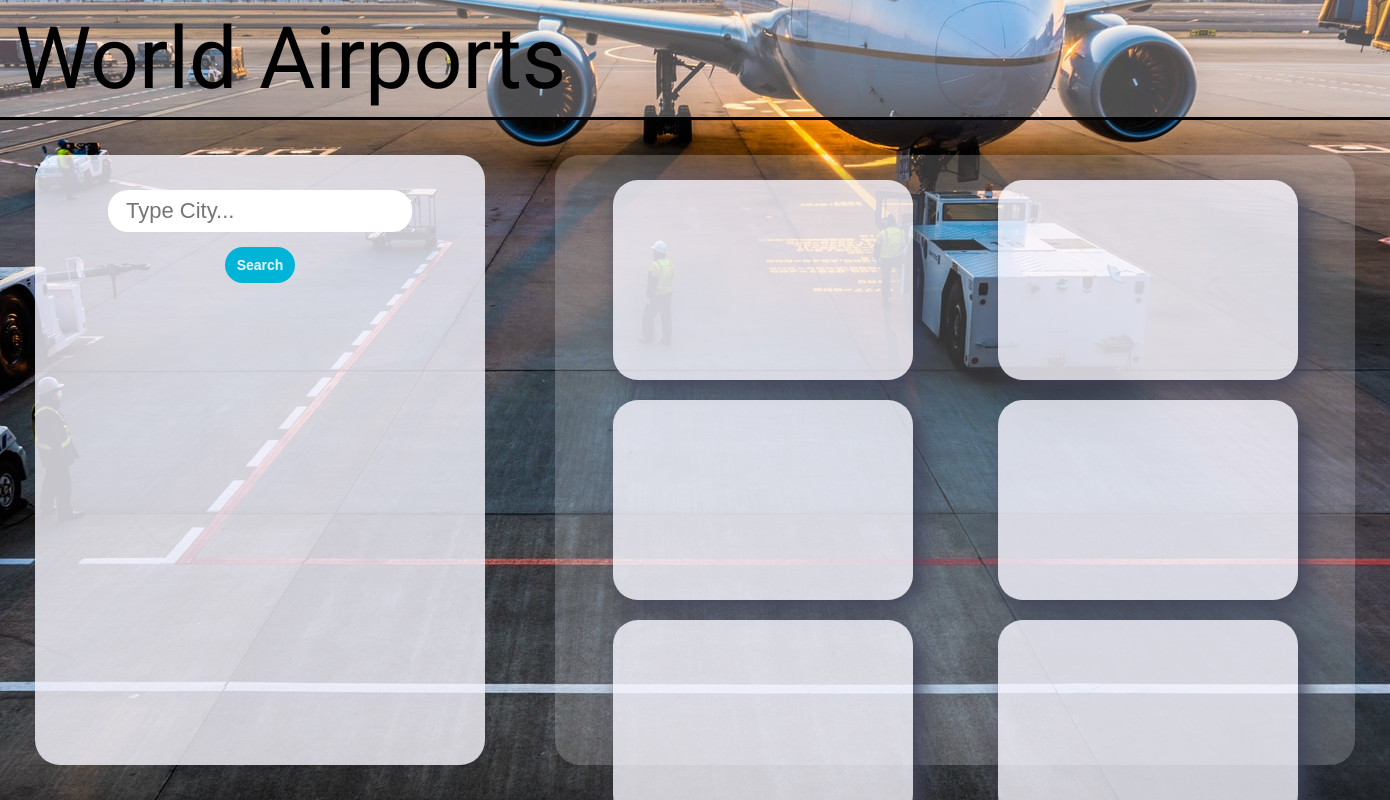
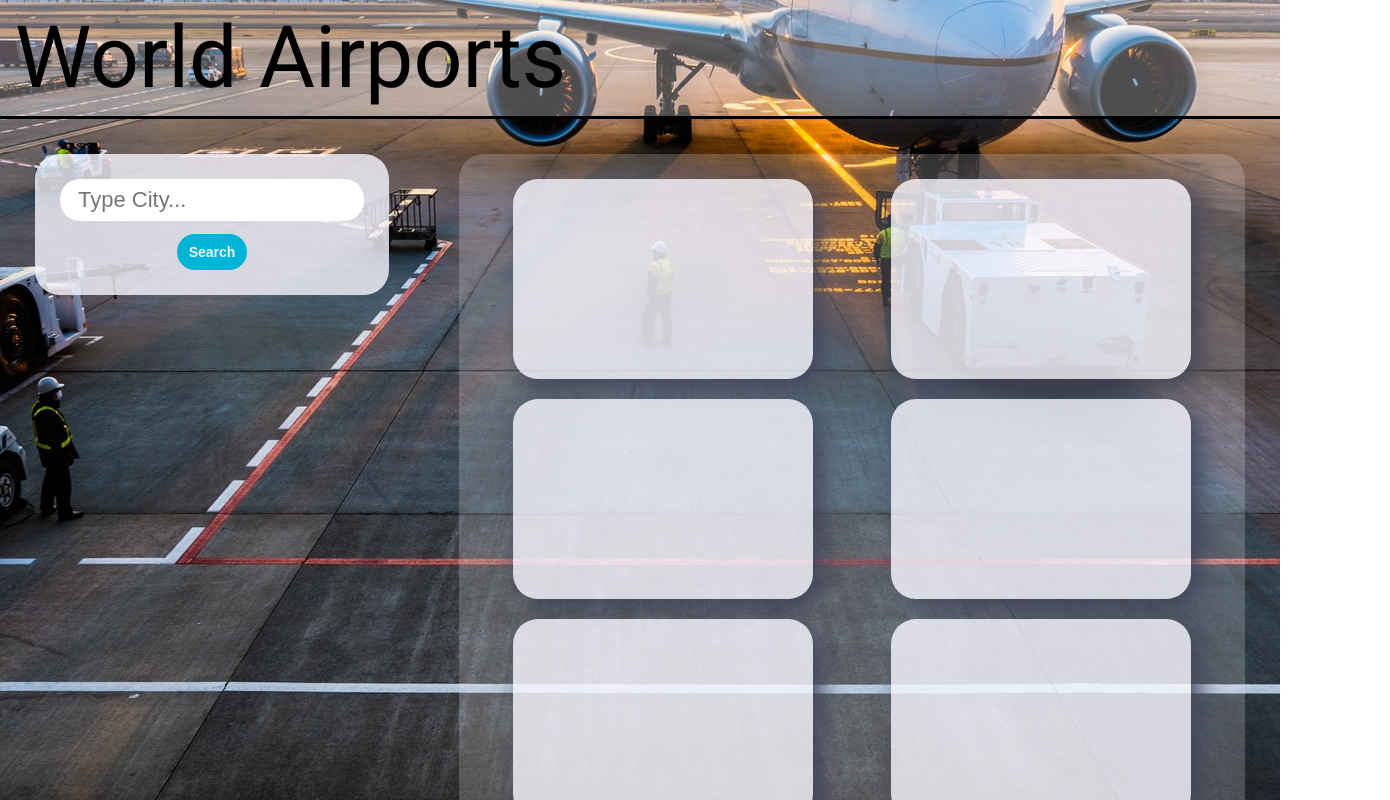
Before and after one commit to Rom4n25/flights, a React (Create React App) app: page / in a window 1280 px wide. Shown: the top 800 px of the page, 1390 px wide, since content can reach past the window. Built offline with nearby package versions, Linux system fonts and the light colour scheme.

Commit message:
SearchCity component styles fix

```diff
--- a/src/components/main/FlightsTable.js
+++ b/src/components/main/FlightsTable.js
@@ -13,6 +13,8 @@ const styles = {
         borderSpacing: "20px 2px",
         textAlign:"left",
         fontSize: "16px",
+        overflow: "auto",
+        maxHeight: "600px"
     },
 
     th: {
@@ -38,7 +40,7 @@ const FlightsTable = () => {
                         <th style={styles.th}>ICAO 24</th>
                     </tr>
                 </thead>
-                <tbody>
+                <tbody style={styles.tBody}>
                     {flightsList.map(flight =>
                         <FlightDetails key={flight.firstSeen+flight.icao24} flight={flight}/>
                     )}
--- a/src/components/main/Main.js
+++ b/src/components/main/Main.js
@@ -12,8 +12,6 @@ const Main = () => {
         padding: "25px",
         margin: "35px",
         borderRadius: "25px",
-        minWidth: "750px",
-        height: "70vh"
     }
 
     if(airport.length===0){
--- a/src/components/main/WelcomeContent.js
+++ b/src/components/main/WelcomeContent.js
@@ -7,10 +7,9 @@ const WelcomeContent = () => {
             flex: "1",
             display: "grid",
             gap: "20px",
-            minWidth: "650px",
             gridTemplateColumns: "repeat(auto-fill, minmax(350px, 1fr)",
             justifyItems: "center",
-            alignItems: "center"
+            alignItems: "center",
         },
 
         item:{
@@ -19,12 +18,8 @@ const WelcomeContent = () => {
             backgroundColor: "rgba(248, 247, 255, 0.8)",
             borderRadius: "25px",
             boxShadow: "8px 8px 24px 0px rgba(66, 68, 90, 1)",
-
         }
-
-        }
-
-
+    }
 
     return (
         <div style={styles.gridContainer}>
--- a/src/components/nav/Nav.js
+++ b/src/components/nav/Nav.js
@@ -3,17 +3,12 @@ import AirportsTable from "./AirportsTable";
 
 const Nav = () => {
 
-    const style = {
-        width:"450px",
-        backgroundColor: "rgba(248, 247, 255, 0.8)",
-        margin: "35px",
-        borderRadius: "25px"
-    }
-
     return (
-        <nav style={style}>
-            <SearchCity/>
-            <AirportsTable/>
+        <nav>
+            <div>
+                <SearchCity/>
+                <AirportsTable/>
+            </div>
         </nav>
     )
 }
--- a/src/components/nav/SearchCity.js
+++ b/src/components/nav/SearchCity.js
@@ -1,21 +1,23 @@
-import flightData from "../../services/flightData"
+import flightData from "../../services/flightData";
 import {useDispatch, useSelector} from "react-redux";
 import {setAirport, setCity, setAirportsList, setLoadImg} from "../../actions/index";
 import loading from "../../img/loading.svg";
 
-const Input = () => {
+const SearchCity = () => {
 
     const dispatch = useDispatch();
-    const city = useSelector(state => state.city)
-    let loadedImg = useSelector(state => state.airportsLoadingImg);
+    const city = useSelector(state => state.city);
+    let dataIsLoaded = useSelector(state => state.airportsLoadingImg);
 
     const styles = {
 
-        wrapper:{
+        container:{
             display: "flex",
             flexDirection: "column",
-            alignItems: "center",
-            padding: "30px 20px 0px 20px"
+            padding: "25px",
+            backgroundColor: "rgba(248, 247, 255, 0.8)",
+            margin: "35px",
+            borderRadius: "25px",
         },
 
         input:{
@@ -23,32 +25,35 @@ const Input = () => {
             border: "none",
             fontSize: "22px",
             padding: "8px",
-            margin: "5px",
-            textIndent: "10px"
+            textIndent: "10px",
+            marginBottom: "12.5px",
         },
 
-        loadImg:{
-            height: "40px",
-            width: "40px",
+        imgDiv:{
+            position: "absolute",
+            top: "4px",
+            right: "70px",
+            height: "30px",
+            width: "30px",
             backgroundImage:`url(${loading})`,
-            animation: "rotation 2s infinite linear"
-        },
-
-        emptyDiv:{
-            height: "40px",
-            width: "40px",
+            animation: "rotation 2s infinite linear",
         },
 
         btn:{
             padding: "10px 12px",
-            borderRadius: "20px",
+            borderRadius: "25px",
             border: "none",
             fontSize: "14px",
             fontWeight: "600",
             cursor: "pointer",
             backgroundColor:"#00b4d8",
             color:"#edf6f9",
-            margin:"10px",
+            margin: "auto",
+        },
+
+        wrapper:{
+            position:"relative",
+            display: "flex",
         }
     }
 
@@ -58,7 +63,7 @@ const Input = () => {
 
     const displayAirports = (e) => {
         e.preventDefault();
-        const city = e.target[0].value;
+        const city = e.target.city.value;
 
         dispatch(setLoadImg());
         dispatch(setAirport([]));
@@ -70,18 +75,20 @@ const Input = () => {
     }
 
     return(
-        <div>
+        <div name="container" style={styles.container}>
             <form onSubmit={displayAirports}>
-                <div style={styles.wrapper}>
-                    <input style={styles.input} value={city} onChange={displayInput} placeholder="Type City..." required></input>
-                    <button disabled={loadedImg} style={styles.btn}>Search</button>
-                    {loadedImg?
-                        <div style={styles.loadImg}></div>:
-                        <div style={styles.emptyDiv}></div>}
-                </div>
+                    <input name="city" style={styles.input} value={city} onChange={displayInput} placeholder="Type City..." required></input>
+                    <div name="wrapper" style={styles.wrapper}>
+                        <button disabled={dataIsLoaded} style={styles.btn}>
+                            Search
+                        </button>
+                        {dataIsLoaded?
+                        <div name="imgDiv" style={styles.imgDiv}></div>:
+                        <div></div>}
+                    </div>
             </form>
         </div>
     )
 }
 
-export default Input
+export default SearchCity
--- a/src/css/styles.css
+++ b/src/css/styles.css
@@ -38,7 +38,8 @@ footer, header, hgroup, menu, nav, section {
 body {
 	line-height: 1;
 	background: url(../img/background.jpg) no-repeat center center fixed;
-	height: 100vh;
+	overflow:auto;
+
 }
 ol, ul {
 	list-style: none;
```
